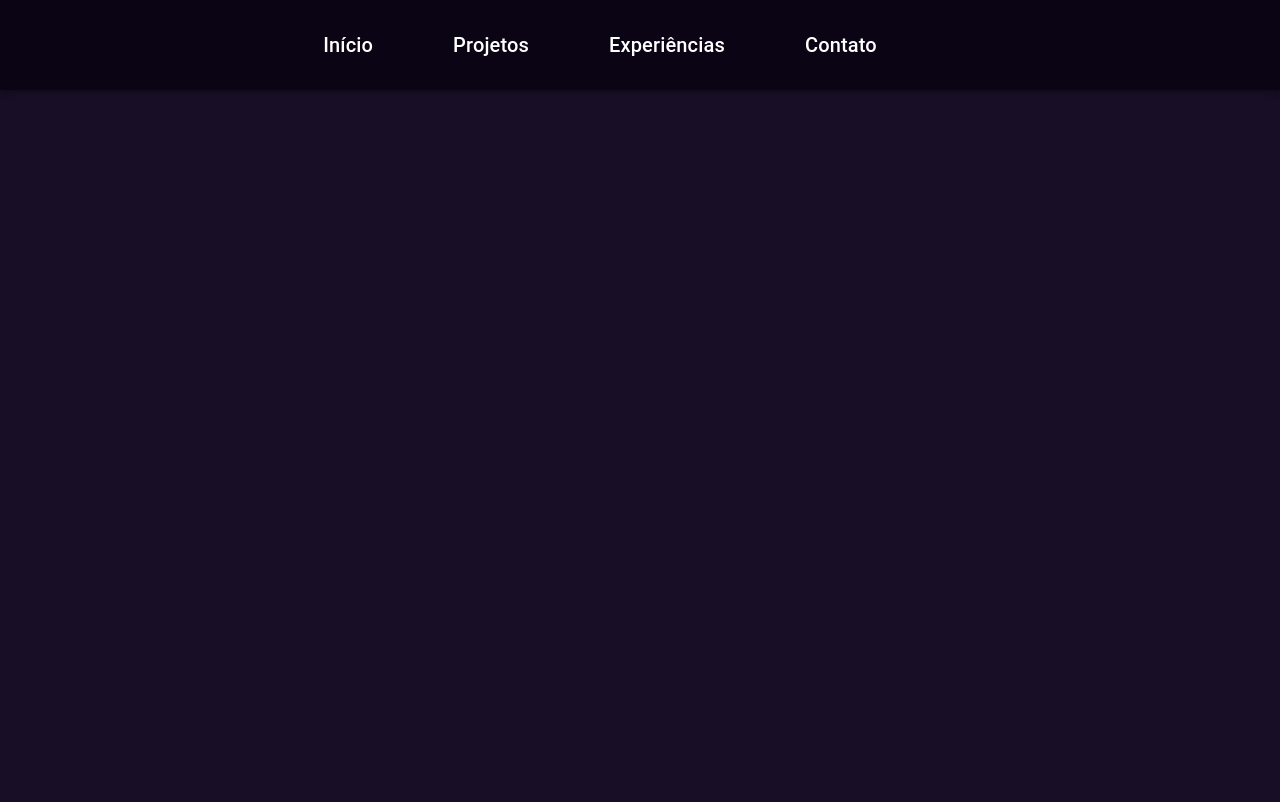
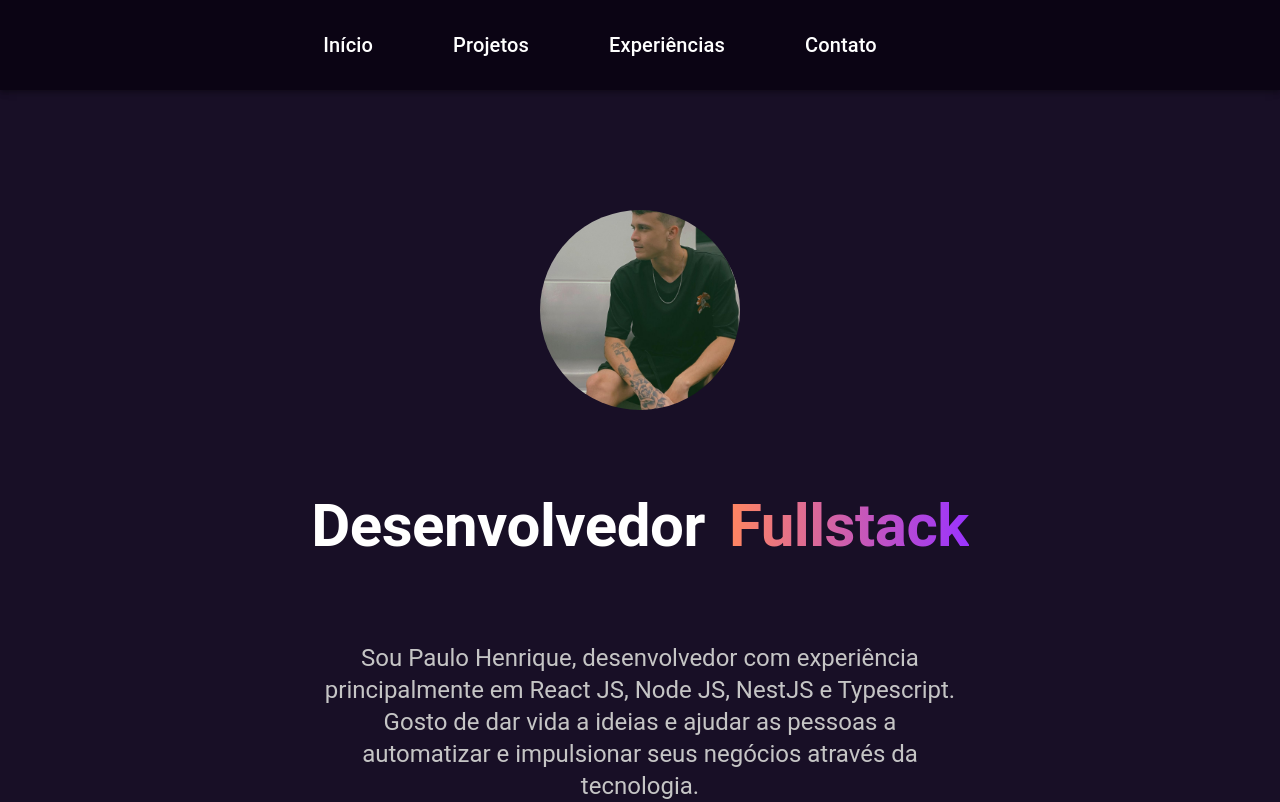
Before and after one commit to paulofreyyy/resume, a React (Vite) app: page / in a window 1280 px wide. Built offline with nearby package versions, Linux system fonts and the light colour scheme.

Commit message:
feat: create component Sobre

```diff
--- a/src/App.tsx
+++ b/src/App.tsx
@@ -1,10 +1,14 @@
 import './App.css'
 import { Appbar } from "./components/Appbar"
+import { Sobre } from './components/Sobre'
+
 
 function App() {
     return (
         <>
             <Appbar />
+            <Sobre />
+
         </>
     )
 }
--- /dev/null
+++ b/src/components/Sobre.tsx
@@ -0,0 +1,56 @@
+import { Box, Typography } from "@mui/material";
+
+export function Sobre() {
+    return (
+        <Box
+            sx={{
+                display: "flex",
+                flexDirection: "column",
+                alignItems: "center",
+                justifyContent: "center",
+                gap: 10,
+                mt: 15
+            }}
+        >
+            <Box
+                component="img"
+                src='/pauloPhoto.jpg'
+                sx={{
+                    height: 200,
+                    width: 200,
+                    objectFit: 'cover',
+                    borderRadius: '100%',
+                }}
+            />
+
+            <Typography
+                color='white'
+                variant='h2'
+                fontWeight='bold'
+            >
+                Desenvolvedor
+                <Box
+                    component='span'
+                    sx={{
+                        background: 'linear-gradient(90deg, #FF8660, #9A33FF)',
+                        backgroundClip: "text",
+                        WebkitBackgroundClip: 'text',
+                        color: 'transparent',
+                        ml: 3
+                    }}
+                >
+                    Fullstack
+                </Box>
+            </Typography>
+
+            <Typography
+                variant='h5'
+                color='#C5C5C5'
+                width='50%'
+                textAlign='center'
+            >
+                Sou Paulo Henrique, desenvolvedor com experiência principalmente em React JS, Node JS, NestJS e Typescript. Gosto de dar vida a ideias e ajudar as pessoas a automatizar e impulsionar seus negócios através da tecnologia.
+            </Typography>
+        </Box>
+    )
+}
```
Also changed, not shown: public/pauloPhoto.jpg (renamed from src/assets/pauloPhoto.jpg).
